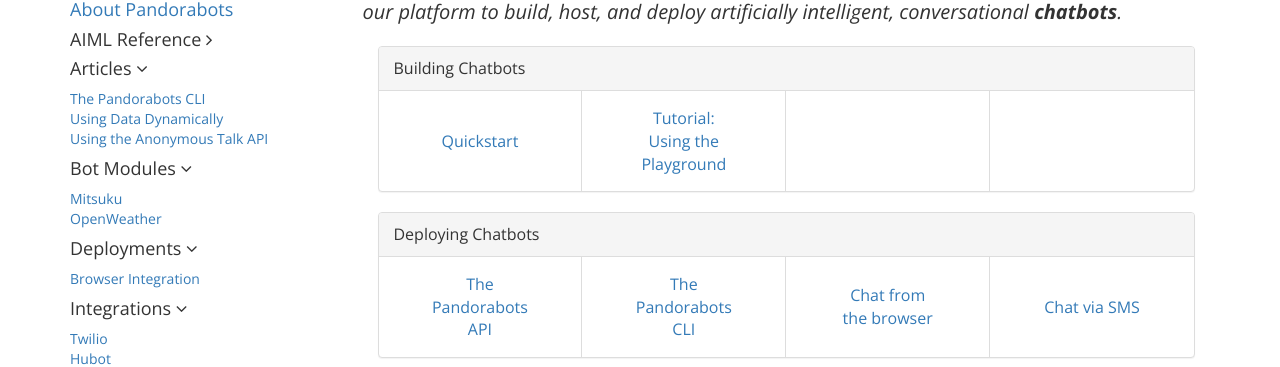
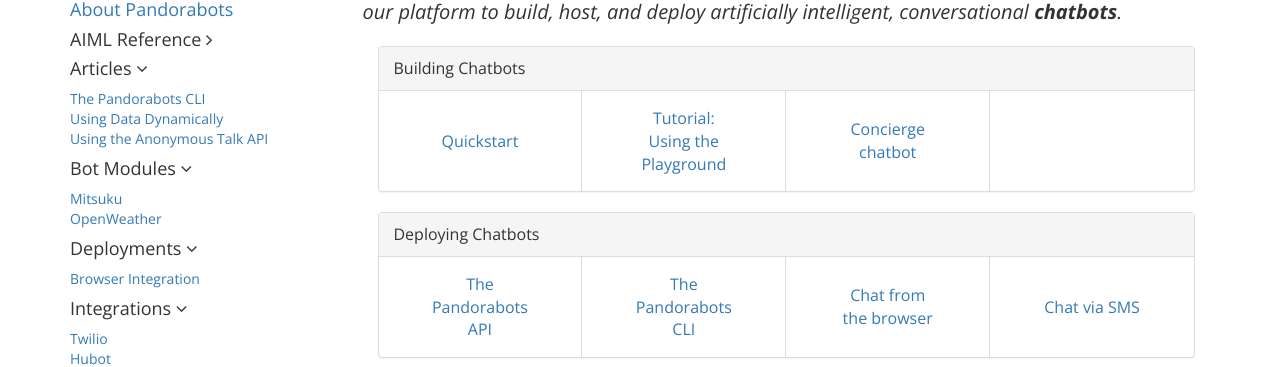
Before and after one commit to pandorabots/pandorabots.github.io, a Jekyll site: the page built from index.html, in a window 1280 px wide. Shown: the part 172-539 px from the top of the page. Built offline with Jekyll 4.4.1, drawn with Linux system fonts in a browser that asks for light colours.

Commit message:
added concierge tile

```diff
--- a/index.html
+++ b/index.html
@@ -12,6 +12,7 @@ layout: default
 
   <div class-"row">
     <div class="col-md-12">
+
       <div class="panel panel-default home-panel">
         <div class="panel-heading">
           <div class="panel-title">Building Chatbots</div>
@@ -33,9 +34,9 @@ layout: default
               </a>
             </div>
             <div class="col-md-3 tile">
-              <a class="tile-link" href="#">
+              <a class="tile-link" href="/tutorials/build-a-concierge-bot">
                 <div class="tile-inner">
-                  <span></span>
+                  <span>Concierge chatbot</span>
                 </div>
               </a>
             </div>
```
